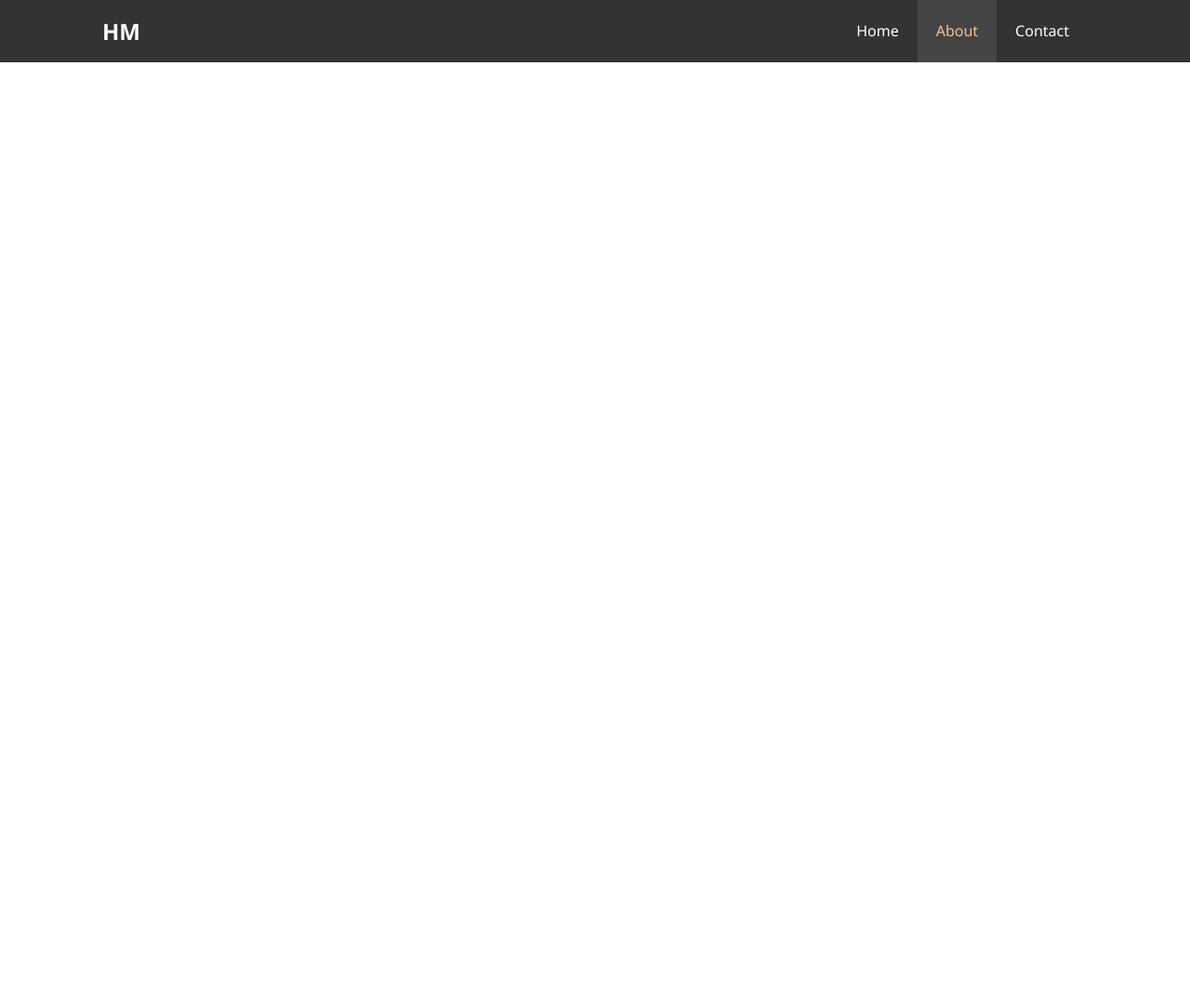
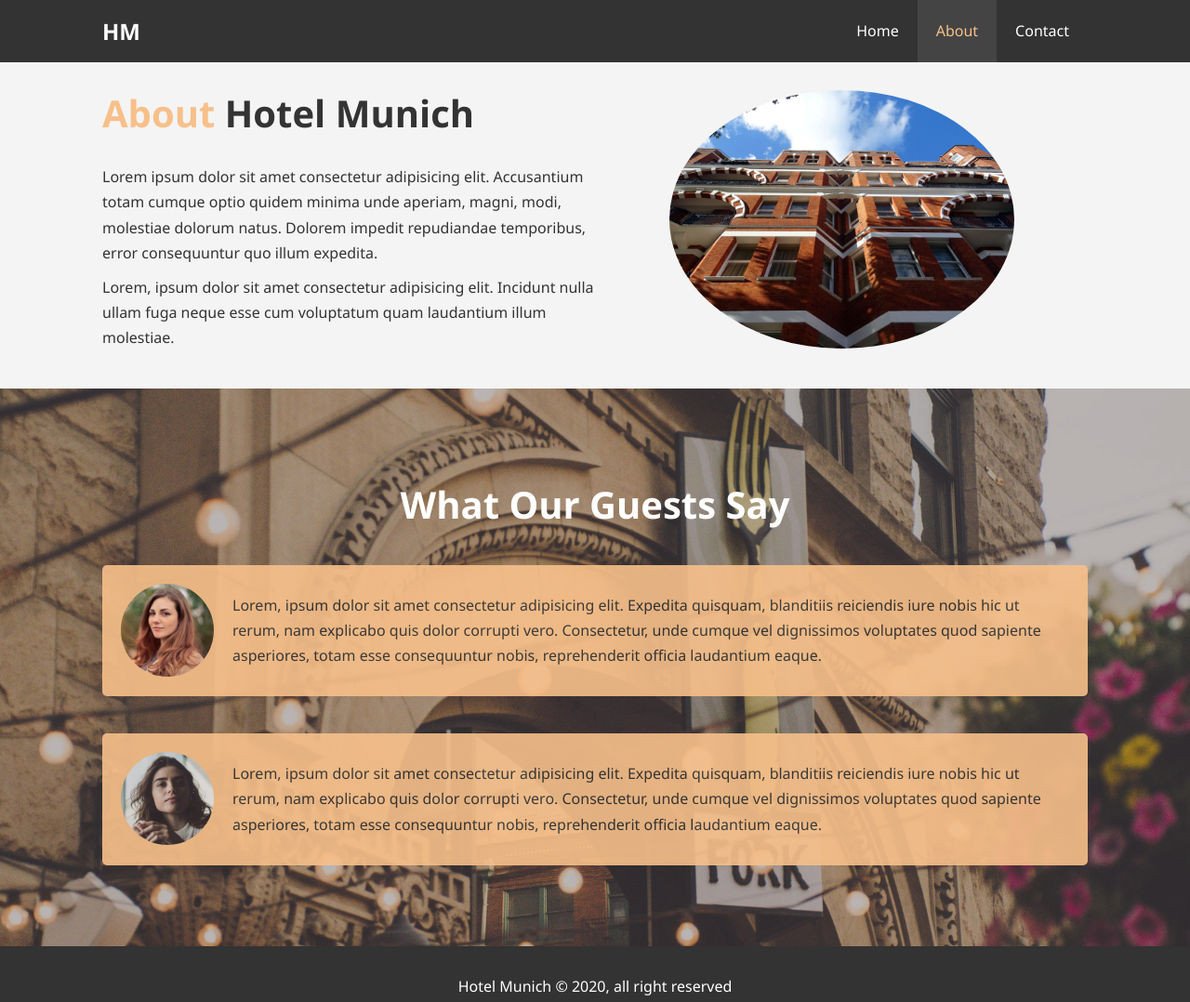
Before and after one commit to PfMartin/web_development, a plain HTML site: page hotel_website/about.html in a window 1280 px wide. Shown: the whole page at 93% size. Before the commit the page ends 800 px from the top, so only its background shows below. Drawn offline with Linux system fonts and the light colour scheme.

Commit message:
Final website

```diff
--- a/hotel_website/about.html
+++ b/hotel_website/about.html
@@ -3,8 +3,10 @@
 <head>
   <meta charset="UTF-8">
   <meta name="viewport" content="width=device-width, initial-scale=1.0">
+  <meta name="description" content="Welcome to the most extraordinary hotel in Munich">
+  <meta name="keywords" content="hotel, munich hotel, bavaria hotel">
   <link rel="stylesheet" href="css/style.css">
-  <title>HM | About</title>
+  <title>Hotel Munich | About</title>
 </head>
 <body>
   <header>
@@ -19,5 +21,39 @@
       </div>
     </nav>
   </header>
+
+  <section id="about_info" class="bg_light py_3">
+    <div class="container">
+      <div class="info_left">
+        <h1 class="l_heading"><span class="text_primary">About</span> Hotel Munich</h1>
+        <p>Lorem ipsum dolor sit amet consectetur adipisicing elit. Accusantium totam cumque optio quidem minima unde aperiam, magni, modi, molestiae dolorum natus. Dolorem impedit repudiandae temporibus, error consequuntur quo illum expedita.</p>
+        <p>Lorem, ipsum dolor sit amet consectetur adipisicing elit. Incidunt nulla ullam fuga neque esse cum voluptatum quam laudantium illum molestiae.</p>
+      </div>
+      <div class="info_right">
+        <img src="./img/photo-2.jpg" alt="hotel">
+      </div>
+    </div>
+  </section>
+
+  <div class="clr"></div>
+
+  <section id="testimonials" class="py_3">
+    <div class="container">
+      <h2 class="l_heading">What Our Guests Say</h2>
+      <div class="testimonial bg_primary">
+        <img src="./img/person-1.jpg" alt="Samantha">
+        <p>Lorem, ipsum dolor sit amet consectetur adipisicing elit. Expedita quisquam, blanditiis reiciendis iure nobis hic ut rerum, nam explicabo quis dolor corrupti vero. Consectetur, unde cumque vel dignissimos voluptates quod sapiente asperiores, totam esse consequuntur nobis, reprehenderit officia laudantium eaque.</p>
+      </div>
+
+      <div class="testimonial bg_primary">
+        <img src="./img/person-2.jpg" alt="Jenny">
+        <p>Lorem, ipsum dolor sit amet consectetur adipisicing elit. Expedita quisquam, blanditiis reiciendis iure nobis hic ut rerum, nam explicabo quis dolor corrupti vero. Consectetur, unde cumque vel dignissimos voluptates quod sapiente asperiores, totam esse consequuntur nobis, reprehenderit officia laudantium eaque.</p>
+      </div>
+    </div>
+  </section>
+
+  <footer id="main_footer" class="bg_dark">
+    <p>Hotel Munich &copy; 2020, all right reserved</p>
+  </footer>
 </body>
 </html>
--- a/hotel_website/css/style.css
+++ b/hotel_website/css/style.css
@@ -78,6 +78,16 @@ p {
 .clr {
   clear: both;
 }
+
+.l_heading {
+  font-size: 40px;
+  line-height: 50px;
+}
+
+/* Padding */
+.py_1 { padding: 10px 0; }
+.py_2 { padding: 20px 0; }
+.py_3 { padding: 30px 0; }
 
 /* Navbar */
 #navbar {
@@ -175,6 +185,80 @@ p {
   margin-bottom: 10px;
 }
 
+/* About Info */
+#about_info .info_right {
+  float: right;
+  width: 50%;
+  min-height: 100%;
+}
+
+#about_info .info_right img {
+  display: block;
+  margin: auto;
+  width: 70%;
+  border-radius: 50%;
+}
+
+#about_info .info_left {
+  float: left;
+  width: 50%;
+  min-height: 100%;
+}
+
+/* Testimonials */
+#testimonials {
+  height: 600px;
+  background: url('../img/test-bg.jpg') no-repeat center center/cover;
+  padding-top: 100px;
+}
+
+#testimonials h2 {
+  color: #fff;
+  text-align: center;
+  padding-bottom: 40px;
+}
+
+#testimonials .testimonial {
+  padding: 20px;
+  margin-bottom: 40px;
+  border-radius: 5px;
+  opacity: 0.9;
+}
+
+#testimonials .testimonial img {
+  float: left;
+  margin-right: 20px;
+  width: 100px;
+  border-radius: 50%;
+}
+
+/* Contact Form */
+#contact_form .form_group {
+  margin-bottom: 20px;
+}
+
+#contact_form label {
+  display: block;
+  margin-bottom: 5px;
+}
+
+#contact_form input,
+#contact_form textarea {
+  width: 100%;
+  padding: 10px;
+  border: 1px #ddd solid;
+}
+
+#contact_form textarea {
+  height: 200px;
+}
+
+#contact_form input:focus,
+#contact_form textarea:focus {
+  outline: none;
+  border-color: #f7c08a;
+}
+
 /* Footer */
 #main_footer {
   text-align: center;
```
Also changed, not shown: hotel_website/contact.html (+50 -1 lines), hotel_website/index.html (+1 -1 lines).
